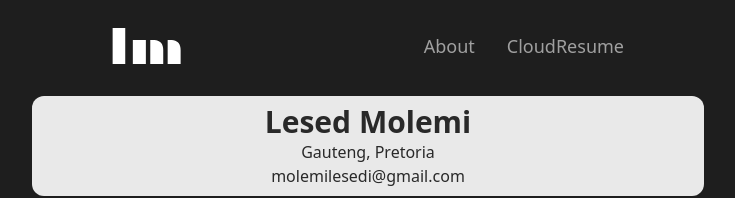
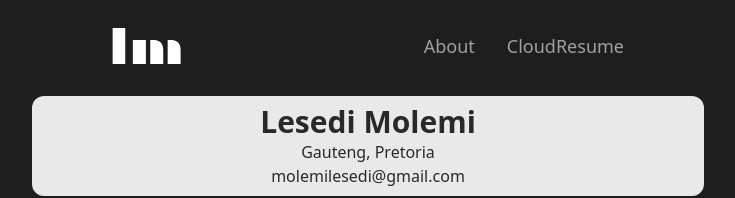
Before and after one commit to Lesmol/personal-portfolio, a React (Vite) app: page /resume in a window 1280 px wide. Shown: the top 198 px of the page, without its empty margins (272-1007 px from the left). Built offline with nearby package versions, Linux system fonts and the light colour scheme.

Commit message:
Correcting my name and minor changes to imports.

```diff
--- a/src/Components/CloudResume/Project.jsx
+++ b/src/Components/CloudResume/Project.jsx
@@ -1,7 +1,6 @@
 import React from "react";
 
 import ProjectInfo from "./ProjectInfo";
-import Education from "./Education";
 
 function Project() {
   return (
--- a/src/Components/CloudResume/ResumeHeader.jsx
+++ b/src/Components/CloudResume/ResumeHeader.jsx
@@ -4,7 +4,7 @@ function ResumeHeader() {
   return (
     <div className="bg-light mt-8 rounded-xl p-2">
       <h1 className="font-bold text-center text-background text-3xl">
-        Lesed Molemi
+        Lesedi Molemi
       </h1>
       <h3 className="text-center text-background">Gauteng, Pretoria</h3>
       <h3 className="text-center text-background">molemilesedi@gmail.com</h3>
```
